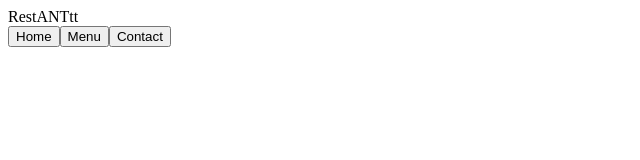
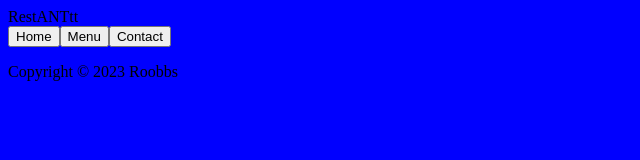
Before and after one commit to roobbs/restaurant-page, a website built with webpack: page src/index.html in a window 1280 px wide. Shown: the whole page, without its empty margins (0-640 px from the left). Built offline with nearby package versions, Linux system fonts and the light colour scheme.

Commit message:
added style.css

```diff
--- a/src/index.html
+++ b/src/index.html
@@ -5,7 +5,6 @@
     <meta name="viewport" content="width=device-width, initial-scale=1.0">
     <title>Rest_ANT</title>
 </head>
-<body>
-    <div class="content"></div>
+<body class="content">
 </body>
 </html>
--- a/src/index.js
+++ b/src/index.js
@@ -1,4 +1,5 @@
 import loadPage from "./load-page";
+import './style.css';
 
 console.log("hi consoleeeeeeee");
 loadPage();
--- a/src/load-page.js
+++ b/src/load-page.js
@@ -74,6 +74,7 @@ function createHeader() {
 
     const copyright = document.createElement("p");
     copyright.textContent = `Copyright © ${new Date().getFullYear()} Roobbs`;
+    footer.appendChild(copyright)
 
     return footer;
   }
--- /dev/null
+++ b/src/style.css
@@ -0,0 +1,6 @@
+body{
+    height: 100vh;
+}
+.content{
+    background-color: blue;
+}
--- a/webpack.config.js
+++ b/webpack.config.js
@@ -12,6 +12,15 @@ module.exports = {
 
   devtool: 'inline-source-map',
 
+  module: {
+    rules: [
+      {
+        test: /\.css$/i,
+        use: ['style-loader', 'css-loader'],
+      },
+    ],
+  },
+
   plugins: [
     new HtmlWebpackPlugin({
         template: './src/index.html',
```
Also changed, not shown: package.json (+5 -2 lines), dist/main.html, dist/main.js, 1 other file.
